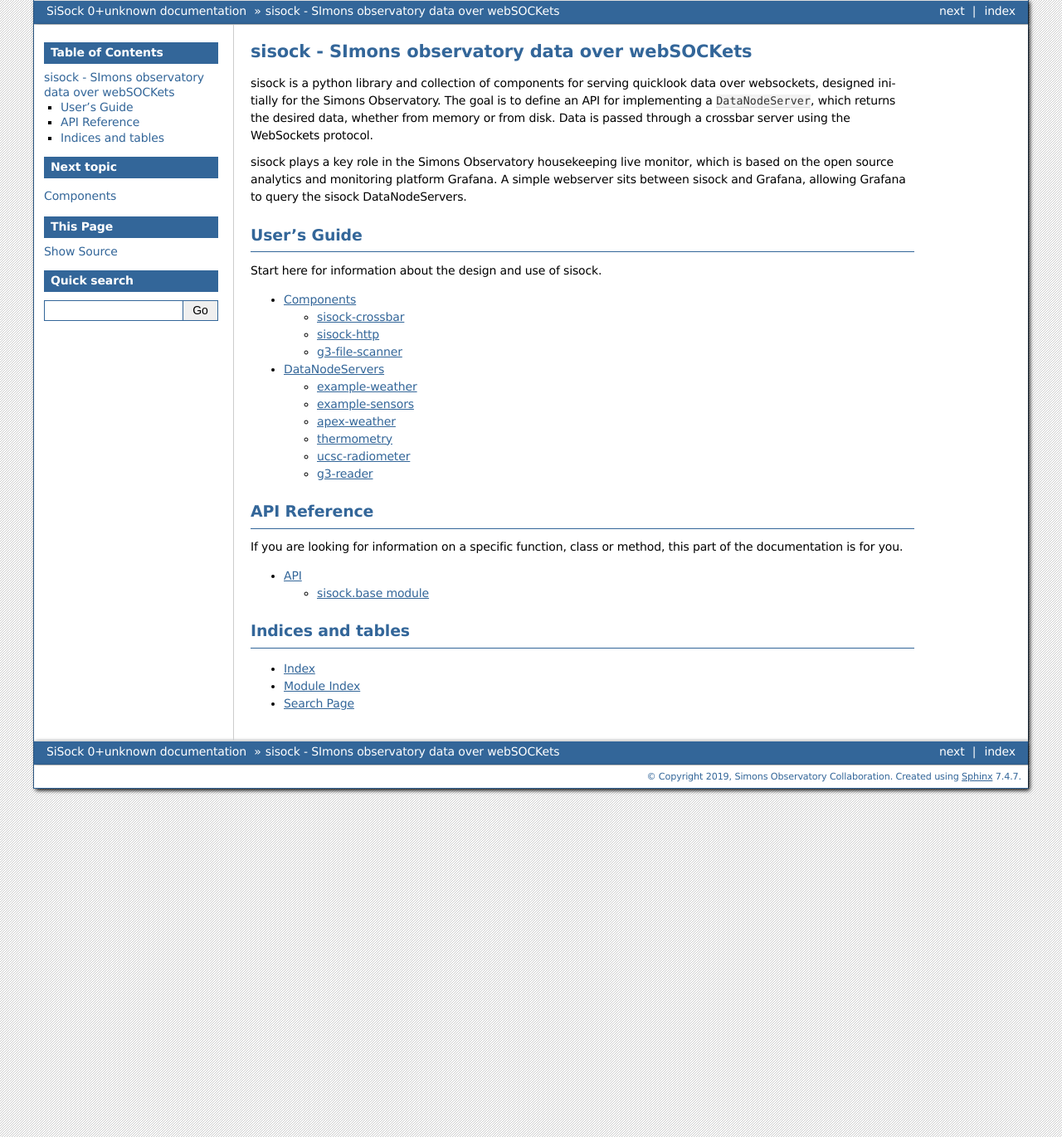
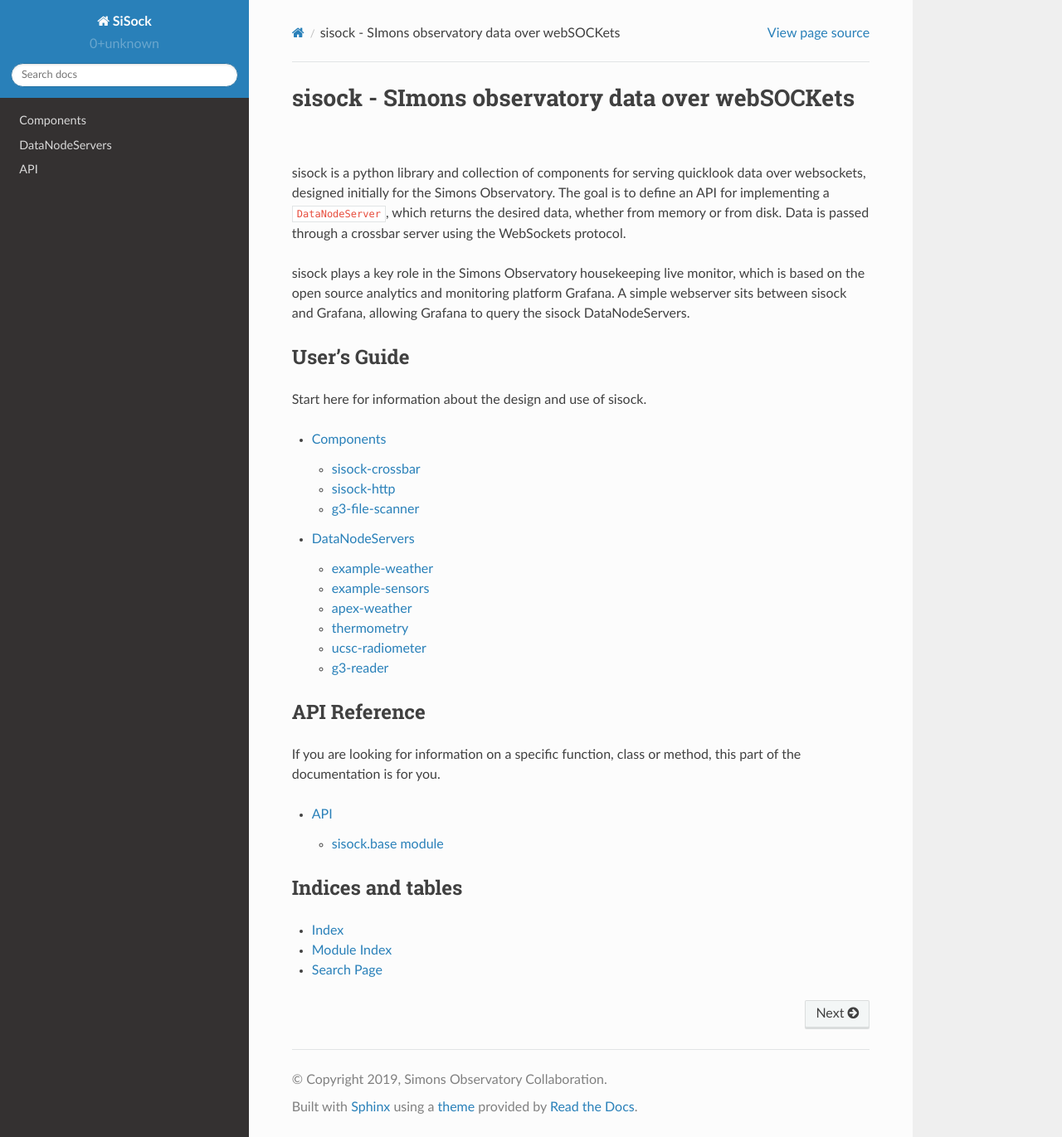
Before and after one commit to simonsobs/sisock, a Sphinx documentation site: the page built from docs/index.rst, in a window 1280 px wide and 1371 px high. Shown: the whole window at 83% size. Built offline with Sphinx 7.4.7 and the Read the Docs theme 2.0.0, drawn with Linux system fonts in a browser that asks for light colours.

Commit message:
Add readthedocs badge and switch to rtd sphinx theme

```diff
--- a/docs/conf.py
+++ b/docs/conf.py
@@ -81,7 +81,7 @@
 # The theme to use for HTML and HTML Help pages.  See the documentation for
 # a list of builtin themes.
 #
-html_theme = 'bizstyle'
+html_theme = 'sphinx_rtd_theme'
 
 # Theme options are theme-specific and customize the look and feel of a theme
 # further.  For a list of options available for each theme, see the
```
Also changed, not shown: README.md (+1 -0 lines).
